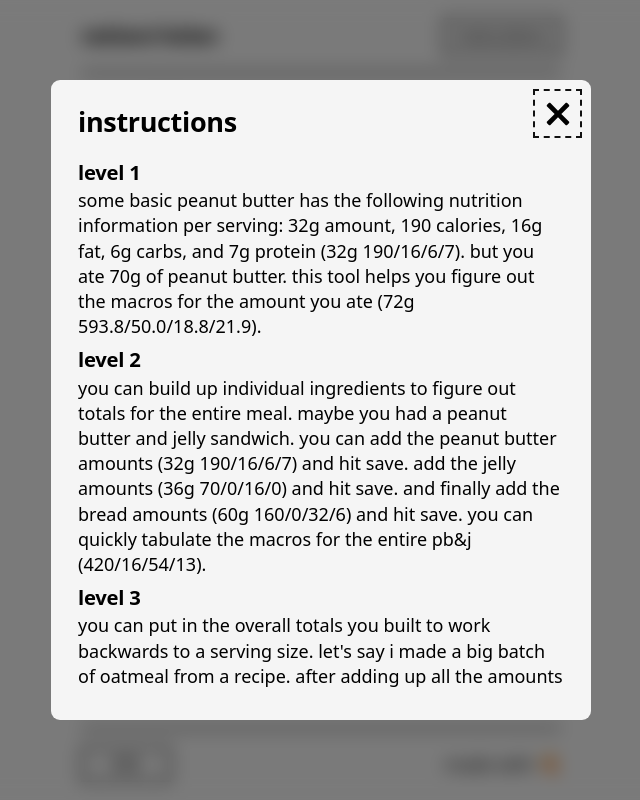
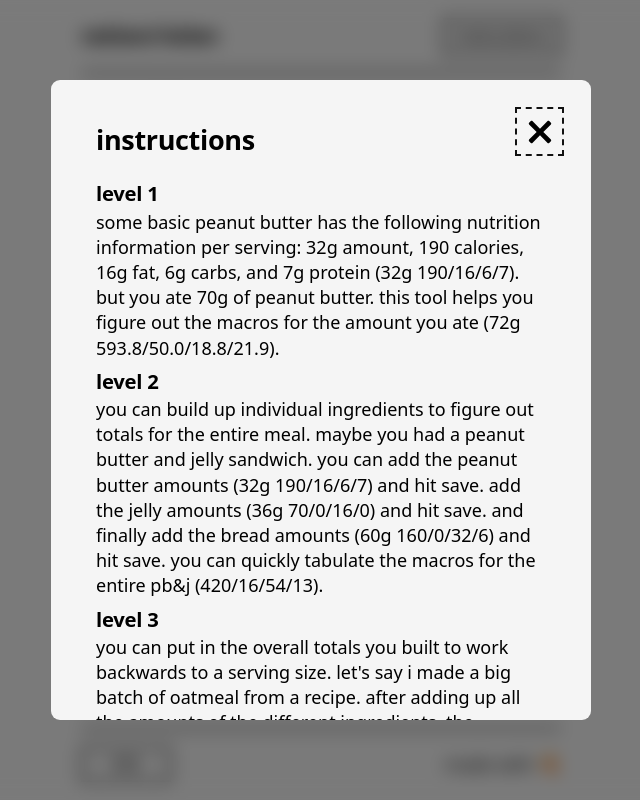
Before and after one commit to chuckhutchins/ration-ratio, a Vue app: page / in a window 1280 px wide. Both pictures are taken after a click on the button "instructions". Shown: the whole page, without its empty margins (319-959 px from the left). Built offline with nearby package versions, Linux system fonts and the light colour scheme.

Commit message:
cleaning up dialog component

```diff
--- a/src/components/TheDialog.vue
+++ b/src/components/TheDialog.vue
@@ -1,9 +1,10 @@
 <template>
   <dialog
     ref="dialog"
-    class="dialog"
+    class="dialog-wrapper"
     inert
   >
+    <div class="dialog">
       <div class="header">
         <slot name="header" />
       </div>
@@ -17,6 +18,7 @@
       </button>
       <div class="content">
         <slot />
+      </div>
     </div>
   </dialog>
 </template>
@@ -41,14 +43,10 @@ defineExpose({ openDialog });
 </script>
 
 <style scoped lang="scss">
-.dialog {
+.dialog-wrapper {
   position: fixed;
   inset: 0;
   margin: auto;
-  display: grid;
-  grid-template-rows: minmax(1.5rem, 1fr);
-  grid-template-columns: 1fr 1rem;
-  gap: 1rem 0.5rem;
   padding: 1rem;
   background-color: var(--color-white);
   border: none;
@@ -61,6 +59,24 @@ defineExpose({ openDialog });
   overflow: hidden;
   transition: opacity .2s ease;
 
+  &:not([open]) {
+    pointer-events: none;
+    opacity: 0;
+  }
+
+  &::backdrop {
+    background-color: rgba(0, 0, 0, 0.5);
+    backdrop-filter: blur(0.5rem);
+  }
+}
+
+.dialog {
+
+  display: grid;
+  grid-template-rows: minmax(1.5rem, 1fr);
+  grid-template-columns: 1fr 1rem;
+  gap: 1rem 0.5rem;
+
   @media (min-width: 48rem) {
     padding: 1.5rem;
     gap: 1.5rem 0.5rem;
@@ -69,15 +85,6 @@ defineExpose({ openDialog });
   > * {
     min-inline-size: 0;
   }
-
-  &:not([open]) {
-    pointer-events: none;
-    opacity: 0;
-  }
-
-  &::backdrop {
-    background-color: rgba(0, 0, 0, 0.5);
-    backdrop-filter: blur(0.5rem);
 }
 
 .btn-close {
@@ -133,5 +140,4 @@ defineExpose({ openDialog });
     padding-left: 1.5rem;
   }
 }
-}
 </style>
```
Lines whose indentation alone changed are shown as unchanged.
